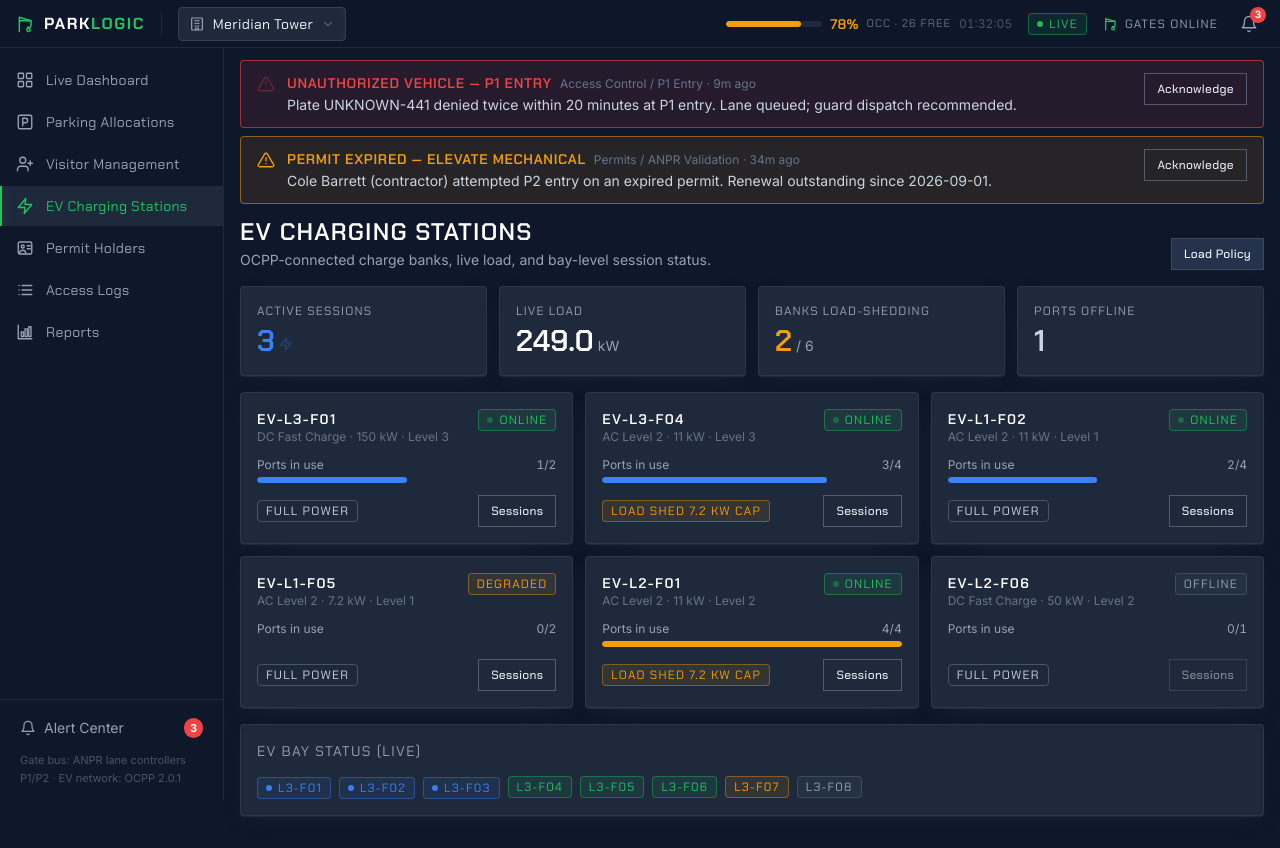
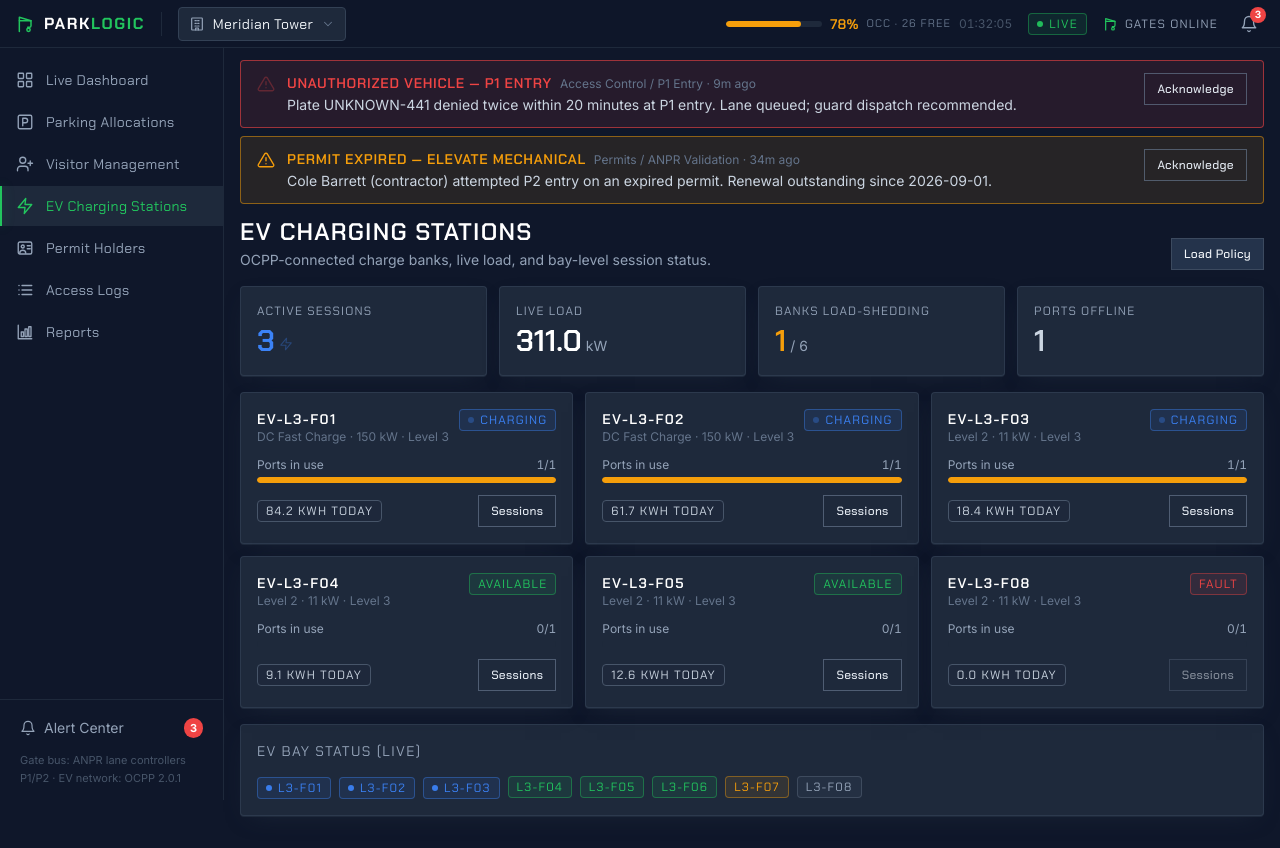
Before and after one commit to songkaili24/parklogic-access, a Next.js app: page /ev-charging in a window 1280 px wide. Built offline with nearby package versions, Linux system fonts and the light colour scheme.

Commit message:
chore(ev): adapt legacy board rendering to the OCPP station shape
Interim compile fix while the full EV operations rewrite lands: station
data moves to chargerType/kwhToday/status, badges map to the new status
palette, and KPI references shift from loadShed to fault counts.

```diff
--- a/src/components/ev/EvChargingBoard.tsx
+++ b/src/components/ev/EvChargingBoard.tsx
@@ -9,72 +9,12 @@ import { Button } from '@/components/ui/Button';
 import { IconBolt } from '@/components/ui/Icons';
 
 const STATIONS: ChargingStation[] = [
-  {
-    id: 'EV-L3-F01',
-    level: 'L3',
-    zone: 'F',
-    network: 'DC Fast Charge',
-    powerKw: 150,
-    ports: 2,
-    portsInUse: 1,
-    status: 'online',
-    loadShed: false,
-  },
-  {
-    id: 'EV-L3-F04',
-    level: 'L3',
-    zone: 'F',
-    network: 'AC Level 2',
-    powerKw: 11,
-    ports: 4,
-    portsInUse: 3,
-    status: 'online',
-    loadShed: true,
-  },
-  {
-    id: 'EV-L1-F02',
-    level: 'L1',
-    zone: 'F',
-    network: 'AC Level 2',
-    powerKw: 11,
-    ports: 4,
-    portsInUse: 2,
-    status: 'online',
-    loadShed: false,
-  },
-  {
-    id: 'EV-L1-F05',
-    level: 'L1',
-    zone: 'F',
-    network: 'AC Level 2',
-    powerKw: 7.2,
-    ports: 2,
-    portsInUse: 0,
-    status: 'degraded',
-    loadShed: false,
-  },
-  {
-    id: 'EV-L2-F01',
-    level: 'L2',
-    zone: 'F',
-    network: 'AC Level 2',
-    powerKw: 11,
-    ports: 4,
-    portsInUse: 4,
-    status: 'online',
-    loadShed: true,
-  },
-  {
-    id: 'EV-L2-F06',
-    level: 'L2',
-    zone: 'F',
-    network: 'DC Fast Charge',
-    powerKw: 50,
-    ports: 1,
-    portsInUse: 0,
-    status: 'offline',
-    loadShed: false,
-  },
+  { id: 'EV-L3-F01', level: 'L3', zone: 'F', chargerType: 'DC Fast Charge', powerKw: 150, ports: 1, portsInUse: 1, status: 'charging', kwhToday: 84.2 },
+  { id: 'EV-L3-F02', level: 'L3', zone: 'F', chargerType: 'DC Fast Charge', powerKw: 150, ports: 1, portsInUse: 1, status: 'charging', kwhToday: 61.7 },
+  { id: 'EV-L3-F03', level: 'L3', zone: 'F', chargerType: 'Level 2', powerKw: 11, ports: 1, portsInUse: 1, status: 'charging', kwhToday: 18.4 },
+  { id: 'EV-L3-F04', level: 'L3', zone: 'F', chargerType: 'Level 2', powerKw: 11, ports: 1, portsInUse: 0, status: 'available', kwhToday: 9.1 },
+  { id: 'EV-L3-F05', level: 'L3', zone: 'F', chargerType: 'Level 2', powerKw: 11, ports: 1, portsInUse: 0, status: 'available', kwhToday: 12.6 },
+  { id: 'EV-L3-F08', level: 'L3', zone: 'F', chargerType: 'Level 2', powerKw: 11, ports: 1, portsInUse: 0, status: 'fault', kwhToday: 0, note: 'Connector latch jam' },
 ];
 
 function StationCard({ station }: { station: ChargingStation }) {
@@ -88,18 +28,20 @@ function StationCard({ station }: { station: ChargingStation }) {
             {station.id}
           </h3>
           <p className="text-xs text-slate-500">
-            {station.network} · {station.powerKw} kW · Level {station.level.replace('L', '')}
+            {station.chargerType} · {station.powerKw} kW · Level {station.level.replace('L', '')}
           </p>
         </div>
         <Badge
           tone={
-            station.status === 'online'
+            station.status === 'available'
               ? 'success'
-              : station.status === 'degraded'
-                ? 'warning'
-                : 'offline'
+              : station.status === 'charging'
+                ? 'info'
+                : station.status === 'reserved'
+                  ? 'warning'
+                  : 'critical'
           }
-          dot={station.status === 'online'}
+          dot={station.status === 'charging'}
         >
           {station.status}
         </Badge>
@@ -130,12 +72,8 @@ function StationCard({ station }: { station: ChargingStation }) {
       </div>
 
       <footer className="mt-3 flex items-center justify-between">
-        {station.loadShed ? (
-          <Badge tone="warning">Load shed 7.2 kW cap</Badge>
-        ) : (
-          <Badge tone="neutral">Full power</Badge>
-        )}
-        <Button variant="outline" size="sm" disabled={station.status === 'offline'}>
+        <Badge tone="neutral">{station.kwhToday.toFixed(1)} kWh today</Badge>
+        <Button variant="outline" size="sm" disabled={station.status === 'fault'}>
           Sessions
         </Button>
       </footer>
@@ -148,7 +86,7 @@ export function EvChargingBoard() {
   const evBays = React.useMemo(() => spots.filter((s) => s.type === 'ev'), [spots]);
   const activeSessions = evBays.filter((s) => s.status === 'charging').length;
   const totalLoad = STATIONS.reduce(
-    (sum, s) => sum + (s.status !== 'offline' ? s.portsInUse * s.powerKw : 0),
+    (sum, s) => sum + (s.status !== 'fault' ? s.portsInUse * s.powerKw : 0),
     0,
   ).toFixed(1);
 
@@ -185,7 +123,7 @@ export function EvChargingBoard() {
           </h3>
           <p className="mt-1">
             <span className="font-numeric font-display text-3xl font-semibold text-status-reserved">
-              {STATIONS.filter((s) => s.loadShed && s.status !== 'offline').length}
+              {STATIONS.filter((s) => s.status === 'reserved' || s.note !== undefined).length}
             </span>
             <span className="text-sm text-slate-400"> / {STATIONS.length}</span>
           </p>
@@ -196,7 +134,7 @@ export function EvChargingBoard() {
           </h3>
           <p className="mt-1">
             <span className="font-numeric font-display text-3xl font-semibold text-slate-300">
-              {STATIONS.filter((s) => s.status === 'offline').reduce((sum, s) => sum + s.ports, 0)}
+              {STATIONS.filter((s) => s.status === 'fault').reduce((sum, s) => sum + s.ports, 0)}
             </span>
           </p>
         </div>
```
